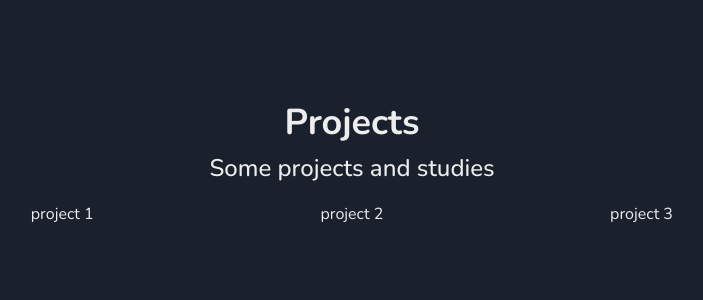
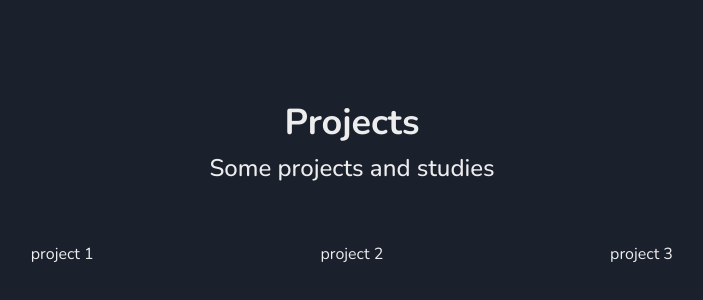
Before and after one commit to LucasPereiraMiranda/lucas-personal-portfolio, a Next.js app: page / in a window 1280 px wide. Shown: the part 3014-3314 px from the top of the page, without its empty margins (288-991 px from the left). Built offline with nearby package versions, Linux system fonts and the light colour scheme.

Commit message:
feat: add padding

```diff
--- a/src/components/Projects/index.tsx
+++ b/src/components/Projects/index.tsx
@@ -20,7 +20,7 @@ export function Projects() {
           width="100%"
         >
           <Text
-            fontSize={{ base: "xl", md: "4xl" }}
+            fontSize={{ base: "2xl", md: "4xl" }}
             fontWeight="bold"
             textAlign="center"
             as="h2"
@@ -32,6 +32,7 @@ export function Projects() {
             fontWeight="medium"
             mb="4"
             textAlign="center"
+            paddingBottom={{ base: 1, md: 10 }} // Valores diferentes para diferentes tamanhos de tela
           >
             Some projects and studies
           </Text>
```
